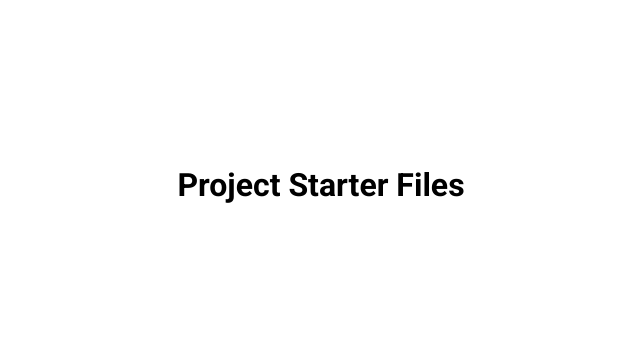
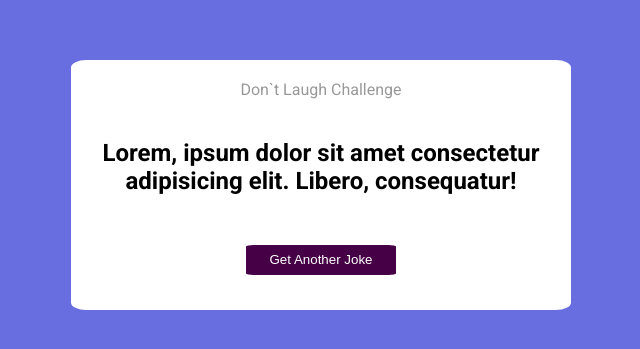
Before and after one commit to jamieh5/50-Projects-in-50-days-Library, a plain HTML site: page Day 6 - 10/Day 10 - Dad Jokes/index.html in a window 1280 px wide. Shown: the part 215-564 px from the top of the page, without its empty margins (319-959 px from the left). Drawn offline with Linux system fonts and the light colour scheme.

Commit message:
added elements and styling

```diff
--- a/Day 6 - 10/Day 10 - Dad Jokes/index.html
+++ b/Day 6 - 10/Day 10 - Dad Jokes/index.html
@@ -5,11 +5,17 @@
     <meta http-equiv="X-UA-Compatible" content="IE=edge" />
     <meta name="viewport" content="width=device-width, initial-scale=1.0" />
     <link rel="stylesheet" href="style.css" />
-    <title>My Project</title>
+    <title>Dad Jokes</title>
   </head>
   <body>
-    <h1>Project Starter Files</h1>
-
+    <div class="container">
+      <p>Don`t Laugh Challenge</p>
+      <h2>
+        Lorem, ipsum dolor sit amet consectetur adipisicing elit. Libero,
+        consequatur!
+      </h2>
+      <button class="btn">Get Another Joke</button>
+    </div>
     <script src="script.js"></script>
   </body>
 </html>
--- a/Day 6 - 10/Day 10 - Dad Jokes/style.css
+++ b/Day 6 - 10/Day 10 - Dad Jokes/style.css
@@ -4,6 +4,7 @@
   box-sizing: border-box;
 }
 body {
+  background-color: #686de0;
   font-family: 'Roboto', sans-serif;
   display: flex;
   flex-direction: column;
@@ -13,3 +14,31 @@ body {
   overflow: hidden;
   margin: 0;
 }
+
+.container {
+  width: 500px;
+  height: 250px;
+  background-color: #fff;
+  border-radius: 3%;
+  text-align: center;
+}
+
+p {
+  opacity: 0.4;
+  margin-bottom: 40px;
+  margin-top: 20px;
+}
+
+.btn {
+  width: 150px;
+  height: 30px;
+  border-radius: 5%;
+  background-color: rgb(70, 0, 70);
+  border: 0;
+  color: white;
+  margin-top: 30px;
+}
+
+.btn:active {
+  transform: scale(0.97);
+}
```
